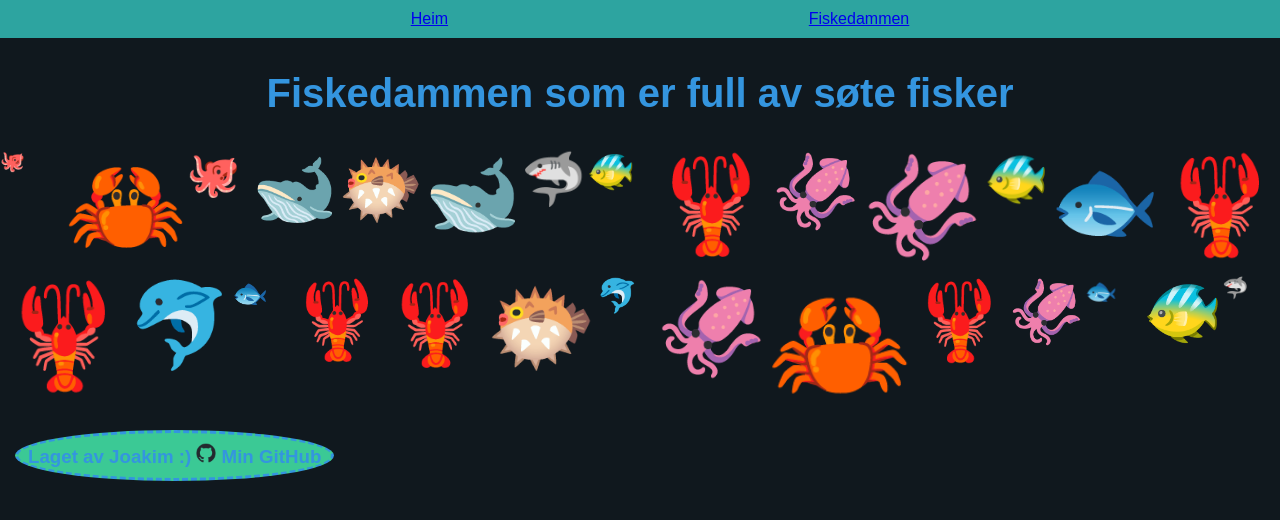
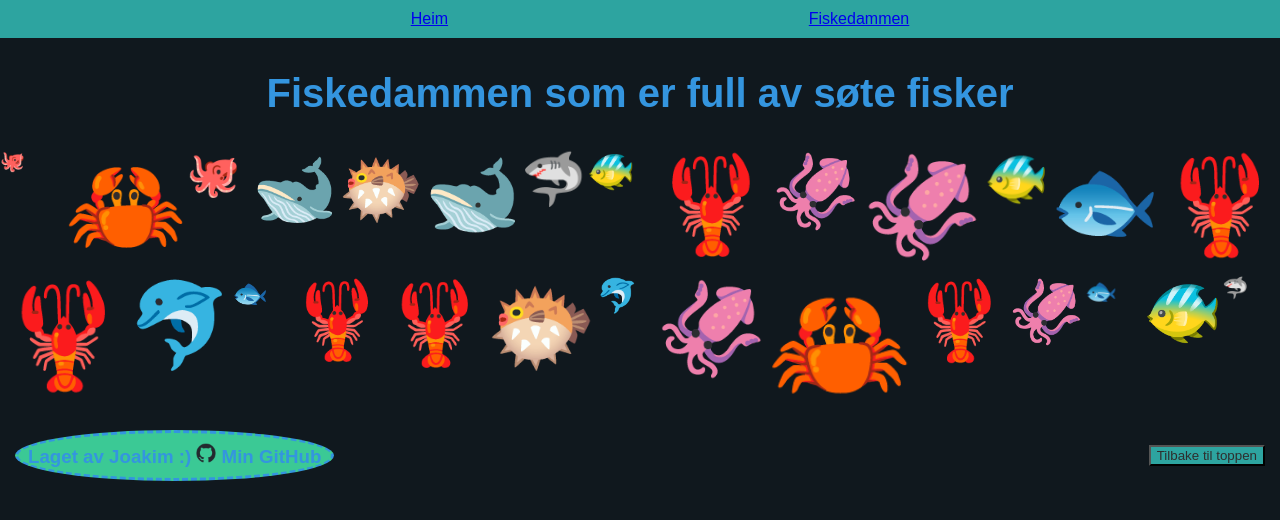
Before and after one commit to Joakimglodedata/joakim_glode_Innlevering7, a website: page fishPond.html in a window 1280 px wide. Drawn offline with Linux system fonts and the light colour scheme.

Commit message:
fiksa top knapp

```diff
--- a/fishPond.html
+++ b/fishPond.html
@@ -36,6 +36,7 @@
         /></a>
         Min GitHub
       </h3>
+      <a href="#top"><button>Tilbake til toppen</button></a>
     </footer>
   </body>
 </html>
--- a/styles.css
+++ b/styles.css
@@ -5,6 +5,7 @@
   --tert-clr: hsl(from var(--prim-clr) h s calc(l - 10));
   --back-clr: hsl(205, 29%, 9%);
   --body-font: Arial, Helvetica, sans-serif;
+  scroll-behavior: smooth;
 }
 
 /* Global attributes*/
@@ -12,7 +13,6 @@ body {
   font-family: var(--body-font);
   background-color: var(--back-clr);
   color: var(--prim-clr);
-  scroll-behavior: smooth;
   margin: 0;
 }
 
```
Also changed, not shown: index.html (+1 -1 lines).
